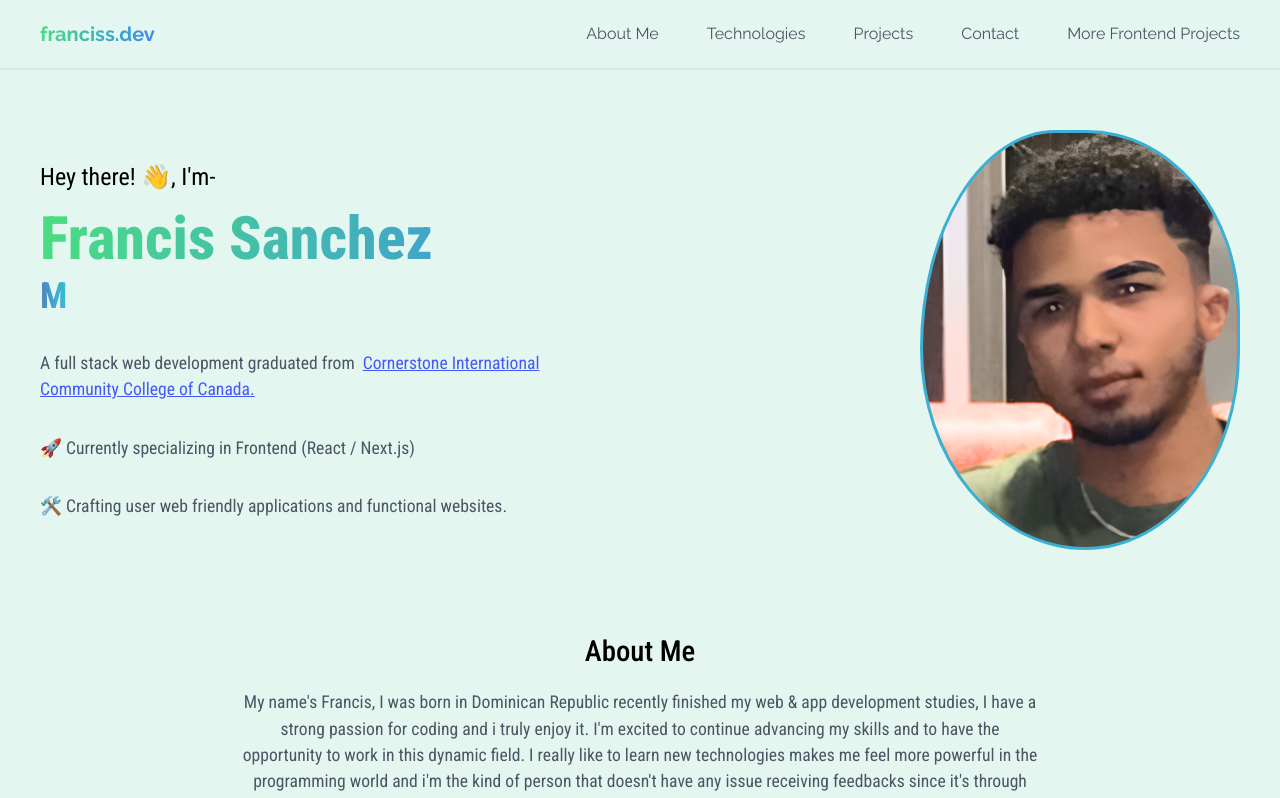
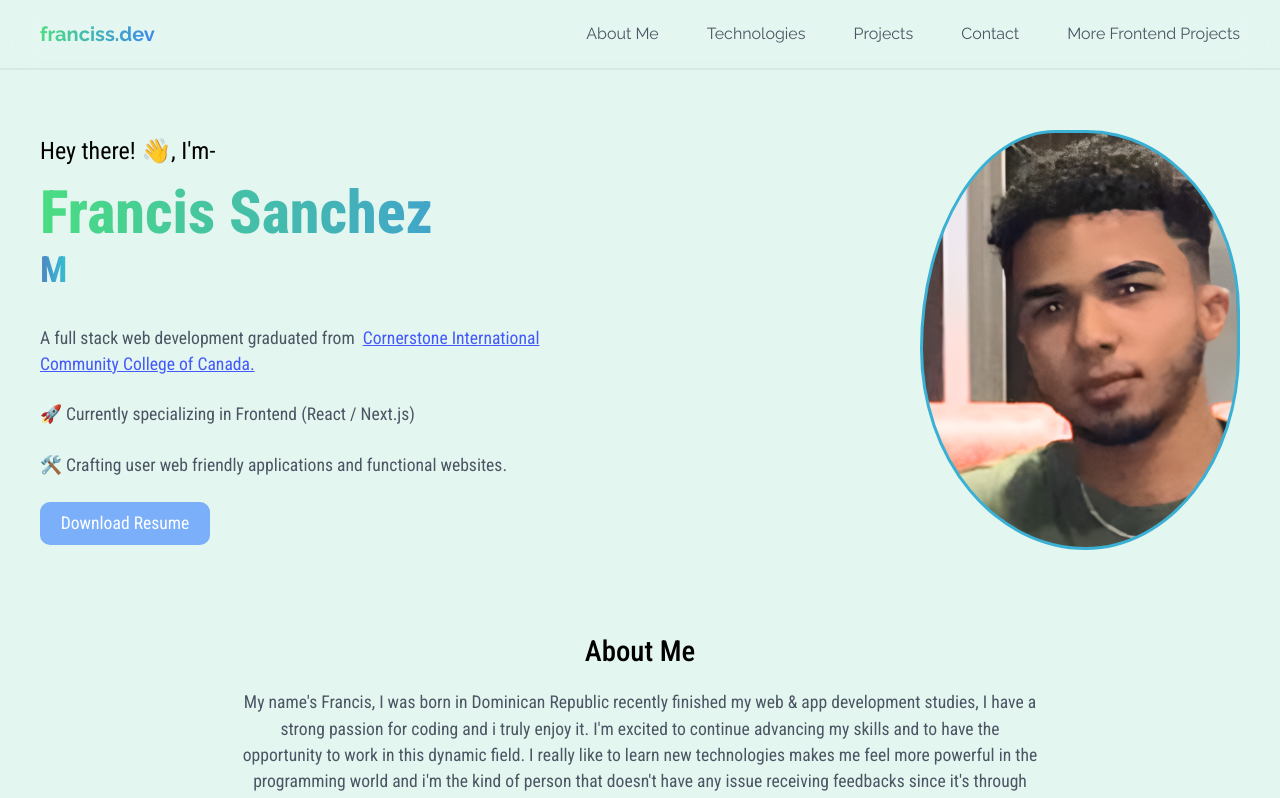
Before and after one commit to Francis7575/My-Portfolio, a React (Vite) app: page / in a window 1280 px wide. Shown: the top 798 px of the page. Built offline with nearby package versions, Linux system fonts and the light colour scheme.

Commit message:
added download btn

```diff
--- a/src/components/Hero.tsx
+++ b/src/components/Hero.tsx
@@ -25,7 +25,7 @@ const Hero = () => {
 						repeat={Infinity}
 					/>
 				</div>
-				<div className="flex flex-col gap-6 lg:gap-8 mt-[1.7rem] text-gray lg:text-[1.1rem] max-w-[355px] lg:max-w-[500px]">
+				<div className="flex flex-col gap-6 mt-[1.7rem] text-gray lg:text-[1.1rem] max-w-[355px] lg:max-w-[500px]">
 					<p>
 						A full stack web development graduated from
 						<a href="https://ciccc.ca/" target='_blank'
@@ -39,6 +39,11 @@ const Hero = () => {
 					<p>
 						🛠️ Crafting user web friendly applications and functional websites.
 					</p>
+					<button className=" download-btn relative py-2 px-4 rounded-lg inline-block text-white max-w-[170px]">
+						<a href="/Resume.pdf" download>
+							Download Resume
+						</a>
+					</button>
 				</div>
 			</div>
 			<div className='image-box'></div>
--- a/src/components/Projects.tsx
+++ b/src/components/Projects.tsx
@@ -74,7 +74,7 @@ const Projects = () => {
                         href='https://www.youtube.com/watch?v=Sp2cpRGX1OY'
                         target="_blank">
                         <img
-                          className="max-w-[40px] hover:opacity-90 absolute left-[27px] md:left-[28px] lg:left-[45px] top-[190px] md:top-[270px]"
+                          className="max-w-[40px] hover:opacity-80 absolute left-[27px] md:left-[28px] lg:left-[45px] top-[190px] md:top-[270px]"
                           alt="Youtube"
                           src={youtubeIcon}
                         />
@@ -87,7 +87,7 @@ const Projects = () => {
                       <img
                         src={githubIcon}
                         alt="Github"
-                        className="max-w-[40px] hover:opacity-90 absolute top-[190px] md:top-[270px] right-[27px] md:right-[28px] lg:right-[45px]"
+                        className="max-w-[40px] hover:opacity-80 absolute top-[190px] md:top-[270px] right-[27px] md:right-[28px] lg:right-[45px]"
                       />
                     </a>
                     <a href={item.liveLink} target="_blank">
@@ -98,7 +98,7 @@ const Projects = () => {
                       />
                     </a>
                   </div>
-                  <div className="px-5 py-4 rounded-b-2xl flex-1 flex flex-col">
+                  <div className="px-5 py-4 lg:pl-12 rounded-b-2xl flex-1 flex flex-col">
                     <h2 className="text-2xl">{item.name}</h2>
                     <div className="mt-2">
                       <p>{item.description}</p>
--- a/src/index.css
+++ b/src/index.css
@@ -69,6 +69,58 @@ body {
   cursor: pointer;
 }
 
+.download-btn::after {
+  content: "";
+  z-index: -1;
+  position: absolute;
+  width: 100%;
+  height: 100%;
+  background-color: #7baffa;
+  left: 0;
+  top: 0;
+  border-radius: 10px;
+}
+
+.download-btn::before {
+  content: "";
+  background: linear-gradient(
+    45deg,
+    #FF0000, #FF7300, #FFFB00, #48FF00,
+    #00FFD5, #002BFF, #FF00C8, #FF0000
+  );
+  position: absolute;
+  top: -2px;
+  left: -2px;
+  background-size: 600%;
+  z-index: -1;
+  width: calc(100% + 4px);
+  height:  calc(100% + 4px);
+  filter: blur(8px);
+  animation: glowing 20s linear infinite;
+  transition: opacity .3s ease-in-out;
+  border-radius: 10px;
+  opacity: 0;
+}
+
+@keyframes glowing {
+  0% {background-position: 0 0;}
+  50% {background-position: 400% 0;}
+  100% {background-position: 0 0;}
+}
+
+/* hover */
+.download-btn:hover::before {
+  opacity: 1;
+}
+
+.download-btn:active:after {
+  background: transparent;
+}
+
+.download-btn:active {
+  color: #000;
+  font-weight: bold;
+}
 /*--------------------About--------------------*/
 .image-box {
   max-width: 320px;
```
Also changed, not shown: 1 other file (tests, documents, lock files or other folders).
